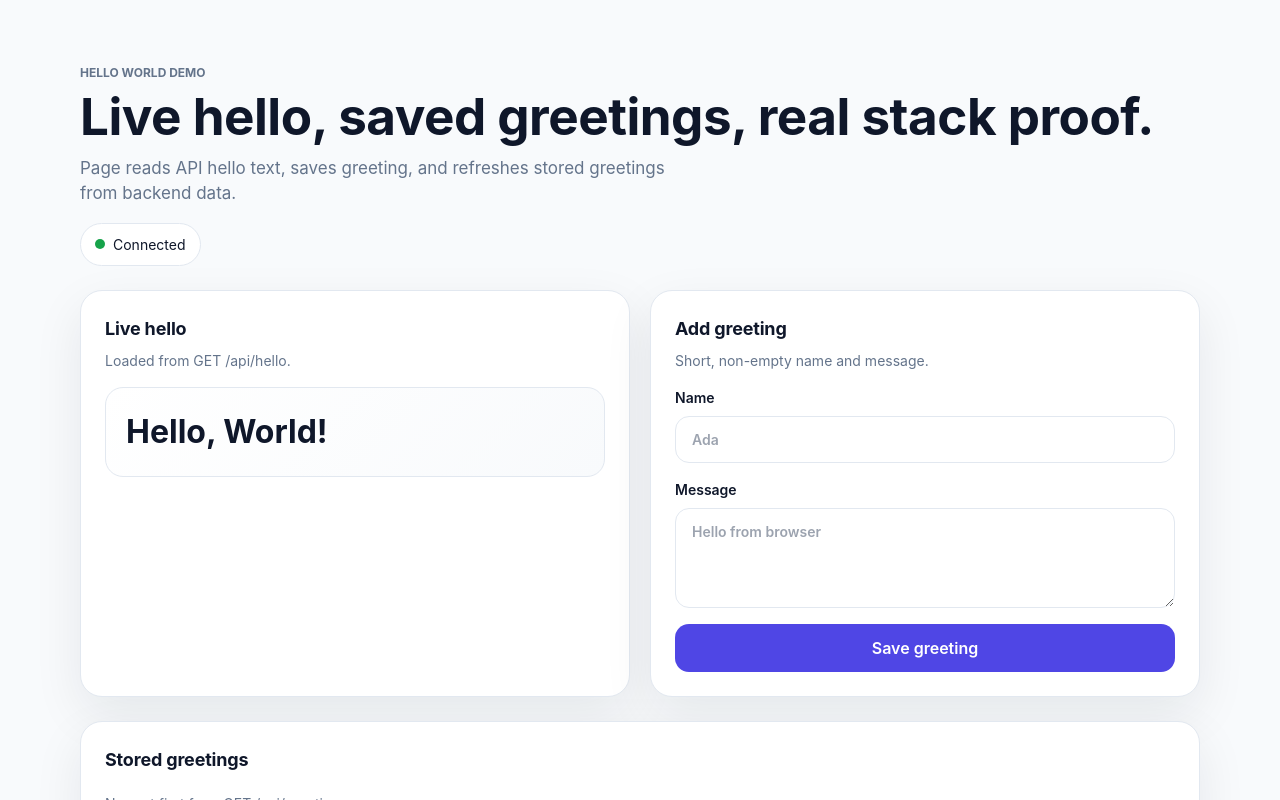
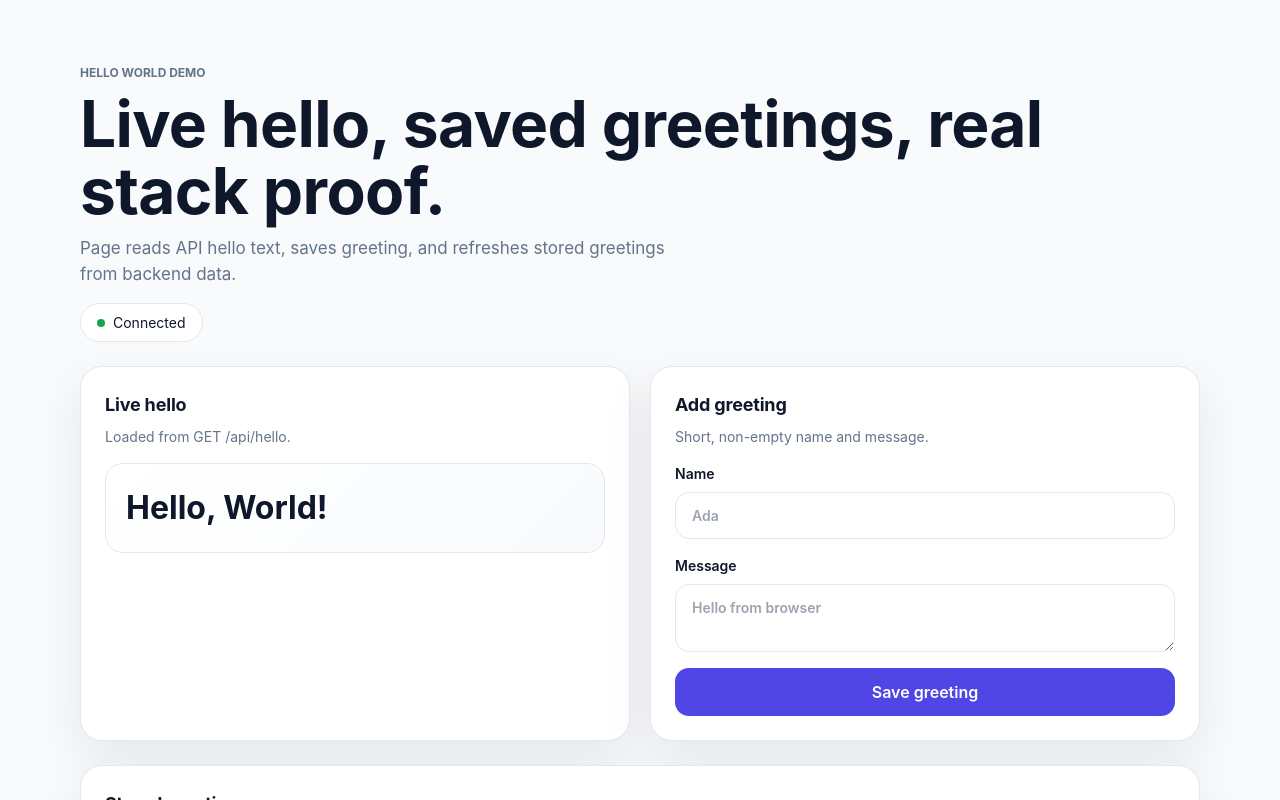
Before and after one commit to ThanhNV121097/project-f5d06cd0, a Next.js app in the folder code/frontend/: page / in a window 1280 px wide. Shown: the top 800 px of the page. Built offline with nearby package versions, Linux system fonts and the light colour scheme.

Commit message:
fix: replace hardcoded lengths with design tokens in hello page styles

```diff
--- a/code/frontend/components/HelloPage.module.css
+++ b/code/frontend/components/HelloPage.module.css
@@ -7,7 +7,7 @@
 }
 
 .shell {
-  width: min(1120px, 100%);
+  width: min(100%, 70rem);
   display: grid;
   gap: var(--space-6);
 }
@@ -30,7 +30,7 @@
 
 .title {
   margin-top: var(--space-2);
-  font-size: clamp(var(--text-2xl), 4vw, var(--text-3xl));
+  font-size: var(--text-3xl);
   line-height: 1.05;
 }
 
@@ -81,7 +81,7 @@
   align-items: center;
   gap: var(--space-2);
   border-radius: var(--radius-full);
-  padding: 10px 14px;
+  padding: var(--space-2) var(--space-4);
   border: var(--border-width) solid var(--color-border);
   background: var(--color-surface);
   color: var(--color-text);
@@ -96,8 +96,8 @@
 
 .dot,
 .dotError {
-  width: 10px;
-  height: 10px;
+  width: var(--space-2);
+  height: var(--space-2);
   border-radius: var(--radius-full);
   background: var(--color-success);
 }
@@ -149,12 +149,12 @@
 }
 
 .field textarea {
-  min-height: 100px;
+  min-height: var(--space-14);
   resize: vertical;
 }
 
 .button {
-  min-height: 44px;
+  min-height: var(--space-11);
   border: 0;
   border-radius: var(--radius-sm);
   padding: var(--space-3) var(--space-4);
@@ -176,9 +176,9 @@
 .errorBox {
   margin-bottom: var(--space-4);
   border-radius: var(--radius-md);
-  border: var(--border-width) solid color-mix(in srgb, var(--color-danger) 20%, var(--color-surface));
+  border: var(--border-width) solid var(--color-danger);
   background: color-mix(in srgb, var(--color-danger) 8%, var(--color-surface));
-  color: color-mix(in srgb, var(--color-danger) 88%, black);
+  color: var(--color-danger);
   padding: var(--space-4);
 }
 
```
